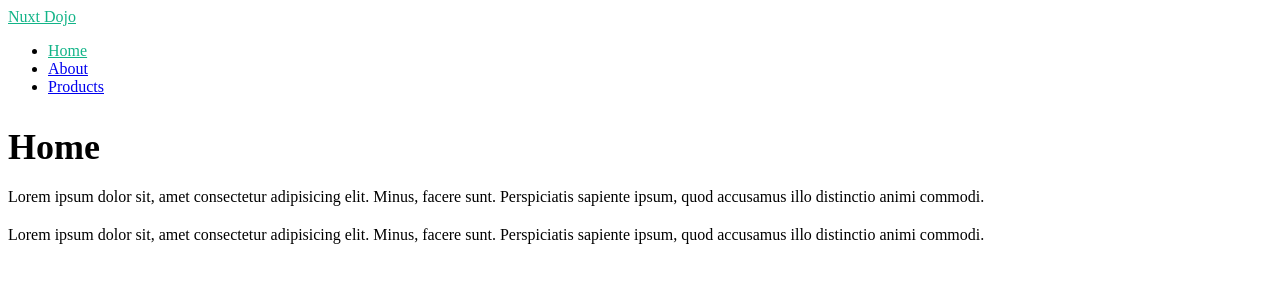
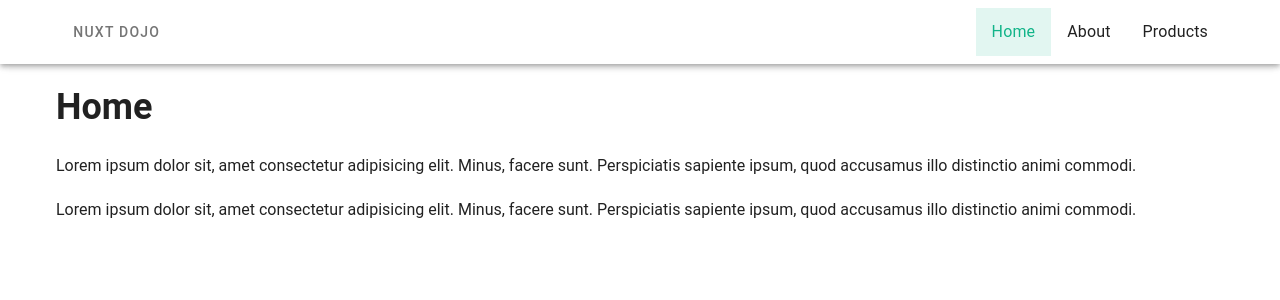
Before and after one commit to juliaanto/nuxt-dojo, a Nuxt app: page / in a window 1280 px wide. Shown: the top 300 px of the page. Built offline with nearby package versions, Linux system fonts and the light colour scheme.

Commit message:
Add Vuetify

```diff
--- a/layouts/default.vue
+++ b/layouts/default.vue
@@ -1,24 +1,30 @@
 <template>
-  <div>
-    <header>
-      <nav>
-        <NuxtLink to="/">Nuxt Dojo</NuxtLink>
-        <ul>
-          <li><NuxtLink to="/">Home</NuxtLink></li>
-          <li><NuxtLink to="/about">About</NuxtLink></li>
-          <li><NuxtLink to="/products">Products</NuxtLink></li>
-        </ul>
-      </nav>
-    </header>
+  <v-app>
+    <v-app-bar>
+      <v-container>
+        <v-row justify="space-between" align="center">
+          <v-col>
+            <v-btn exact to="/" variant="plain">Nuxt Dojo</v-btn>
+          </v-col>
+          <v-col>
+            <v-list class="d-flex justify-end" color="#12b488">
+              <v-list-item link exact title="Home" to="/"></v-list-item>
+              <v-list-item link exact title="About" to="/about"></v-list-item>
+              <v-list-item link exact title="Products" to="/products"></v-list-item>
+            </v-list>
+          </v-col>
+        </v-row>
+      </v-container>
+    </v-app-bar>
 
     <div>
-      <slot />
+      <v-container class="mt-16">
+        <slot />
+      </v-container>
     </div>
-  </div>
+  </v-app>
 </template>
 
 <style scoped>
-  .router-link-exact-active {
-    color: #12b488;
-  }
+
 </style>
--- a/nuxt.config.ts
+++ b/nuxt.config.ts
@@ -1,4 +1,25 @@
 // https://nuxt.com/docs/api/configuration/nuxt-config
+import vuetify, { transformAssetUrls } from 'vite-plugin-vuetify';
+
 export default defineNuxtConfig({
-  devtools: { enabled: true }
+  devtools: { enabled: true },
+  build: {
+    transpile: ['vuetify'],
+  },
+  modules: [
+    (_options, nuxt) => {
+      nuxt.hooks.hook('vite:extendConfig', (config) => {
+        // @ts-expect-error
+        config.plugins.push(vuetify({ autoImport: true }))
+      })
+    },
+    //...
+  ],
+  vite: {
+    vue: {
+      template: {
+        transformAssetUrls,
+      },
+    },
+  },
 })
--- /dev/null
+++ b/plugins/vuetify.ts
@@ -0,0 +1,11 @@
+import '@mdi/font/css/materialdesignicons.css'
+
+import 'vuetify/styles'
+import { createVuetify } from 'vuetify'
+
+export default defineNuxtPlugin((app) => {
+  const vuetify = createVuetify({
+    // ... your configuration
+  })
+  app.vueApp.use(vuetify)
+})
```
Also changed, not shown: package.json (+6 -1 lines), 1 other file (tests, documents, lock files or other folders).
